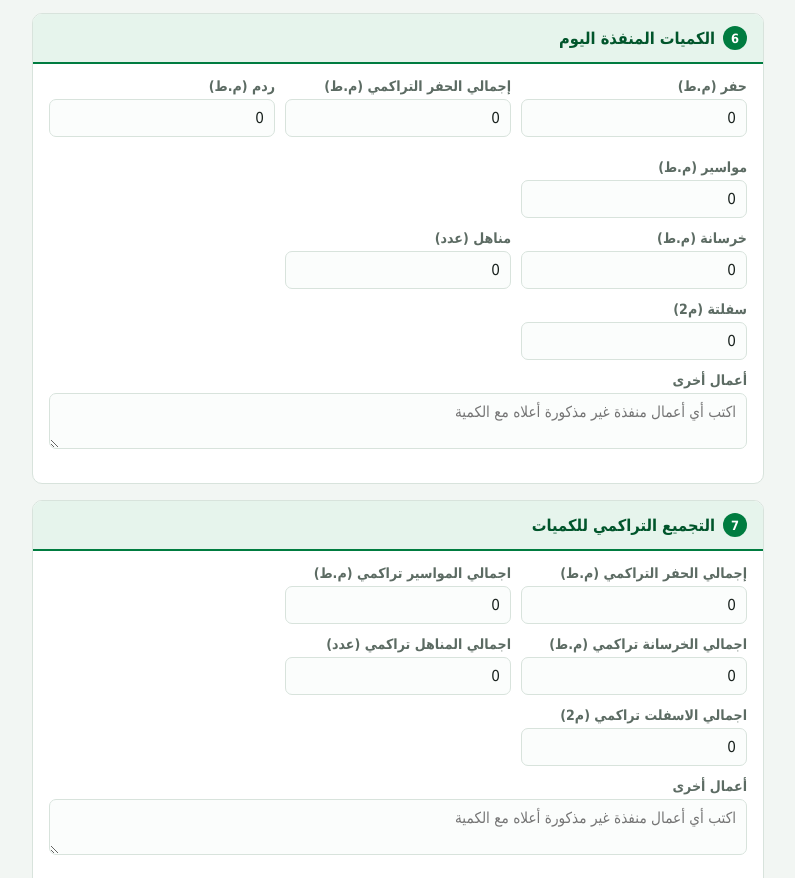
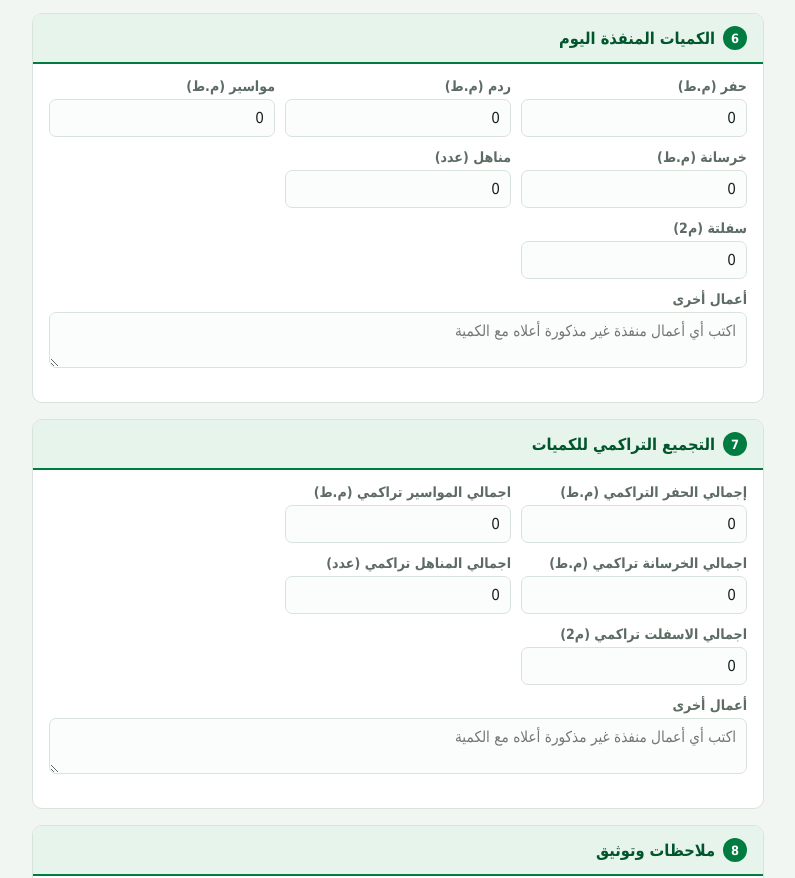
Before and after one commit to hythumtaher-blip/basaaier-daily-report, a plain HTML site: page index.html in a window 1280 px wide. Shown: the part 1504-2382 px from the top of the page, without its empty margins (242-1037 px from the left). Drawn offline with Linux system fonts and the light colour scheme.

Commit message:
Update index.html

```diff
--- a/index.html
+++ b/index.html
@@ -449,7 +449,6 @@
     <div class="card-body">
       <div class="grid3">
         <div class="field"><label>حفر (م.ط)</label><input type="number" min="0" step="0.1" id="q_dig" value="0"></div>
-        <div class="field"><label>إجمالي الحفر التراكمي (م.ط)</label><input type="number" min="0" step="0.1" id="q_dig_total" value="0"></div>
         <div class="field"><label>ردم (م.ط)</label><input type="number" min="0" step="0.1" id="q_fill" value="0"></div>
         <div class="field"><label>مواسير (م.ط)</label><input type="number" min="0" step="0.1" id="q_pipe" value="0"></div>
       </div>
```
